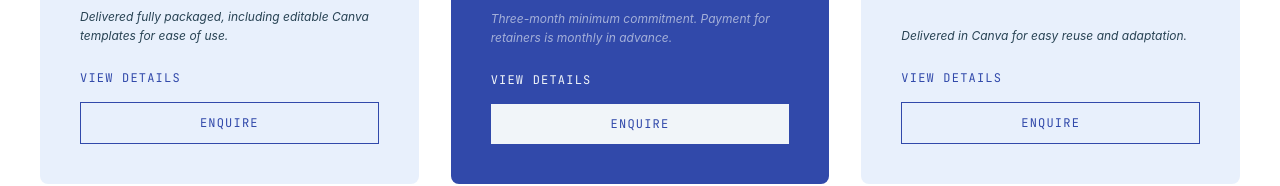
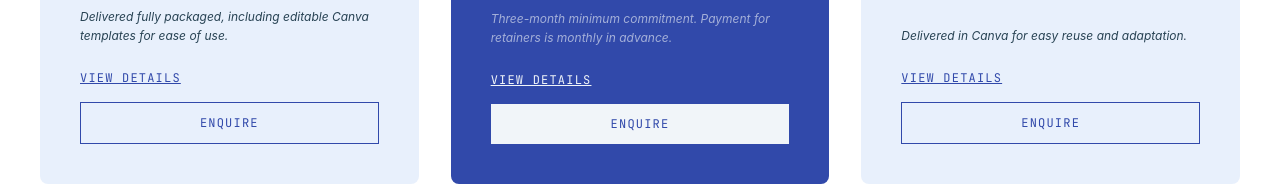
Before and after one commit to marginstudiouk/marginstudio, a React (Vite) app: page /packages in a window 1280 px wide. Shown: the part 1203-1389 px from the top of the page. Built offline with nearby package versions, Linux system fonts and the light colour scheme; no server answers; a web font is replaced by a local one.

Commit message:
Make entire package card clickable, not just the title text

```diff
--- a/src/pages/Packages.jsx
+++ b/src/pages/Packages.jsx
@@ -1,10 +1,14 @@
 import React from 'react';
-import { Link } from 'react-router-dom';
+import { Link, useNavigate } from 'react-router-dom';
 import { motion } from 'framer-motion';
 import { ArrowRight } from 'lucide-react';
 import { packages } from '@/lib/packagesData';
 
 export default function Packages() {
+  const navigate = useNavigate();
+
+  const goToPackage = (slug) => navigate(`/packages/${slug}`);
+
   return (
     <div className="px-6 lg:px-10 py-16 md:py-24">
       <div className="max-w-7xl mx-auto">
@@ -39,7 +43,7 @@ export default function Packages() {
           </p>
         </motion.div>
 
-        {/* Packages grid */}
+        {/* Packages grid — the whole card is clickable through to its own page */}
         <div className="grid grid-cols-1 md:grid-cols-3 gap-6 lg:gap-8 mb-20">
           {packages.map((pkg, i) => (
             <motion.div
@@ -48,10 +52,14 @@ export default function Packages() {
               whileInView={{ opacity: 1, y: 0 }}
               viewport={{ once: true }}
               transition={{ duration: 0.5, delay: i * 0.08 }}
-              className={`flex flex-col p-8 lg:p-10 rounded-[8px] ${pkg.featured ? 'bg-primary text-primary-foreground' : 'bg-secondary/50 text-foreground'}`}
+              onClick={() => goToPackage(pkg.slug)}
+              role="link"
+              tabIndex={0}
+              onKeyDown={(e) => { if (e.key === 'Enter') goToPackage(pkg.slug); }}
+              className={`flex flex-col p-8 lg:p-10 rounded-[8px] cursor-pointer transition-transform hover:-translate-y-1 ${pkg.featured ? 'bg-primary text-primary-foreground' : 'bg-secondary/50 text-foreground'}`}
             >
               <h3 className={`font-sans text-lg font-semibold mb-2 ${pkg.featured ? 'text-primary-foreground' : 'text-foreground'}`}>
-                <Link to={`/packages/${pkg.slug}`} className="hover:underline">{pkg.name}</Link>
+                {pkg.name}
               </h3>
               <div className="flex items-baseline gap-2 mb-6">
                 <span className={`font-mono text-2xl ${pkg.featured ? 'text-primary-foreground' : 'text-foreground'}`}>{pkg.price}</span>
@@ -78,15 +86,13 @@ export default function Packages() {
                 </p>
               )}
 
-              <Link
-                to={`/packages/${pkg.slug}`}
-                className={`font-mono text-xs tracking-widest uppercase mb-4 hover:underline ${pkg.featured ? 'text-primary-foreground' : 'text-primary'}`}
-              >
+              <span className={`font-mono text-xs tracking-widest uppercase mb-4 underline ${pkg.featured ? 'text-primary-foreground' : 'text-primary'}`}>
                 View details
-              </Link>
+              </span>
 
               <Link
                 to="/contact"
+                onClick={(e) => e.stopPropagation()}
                 className={`font-mono text-xs tracking-widest uppercase text-center py-3 transition-colors ${
                   pkg.featured
                     ? 'bg-primary-foreground text-primary hover:bg-primary-foreground/90'
```
